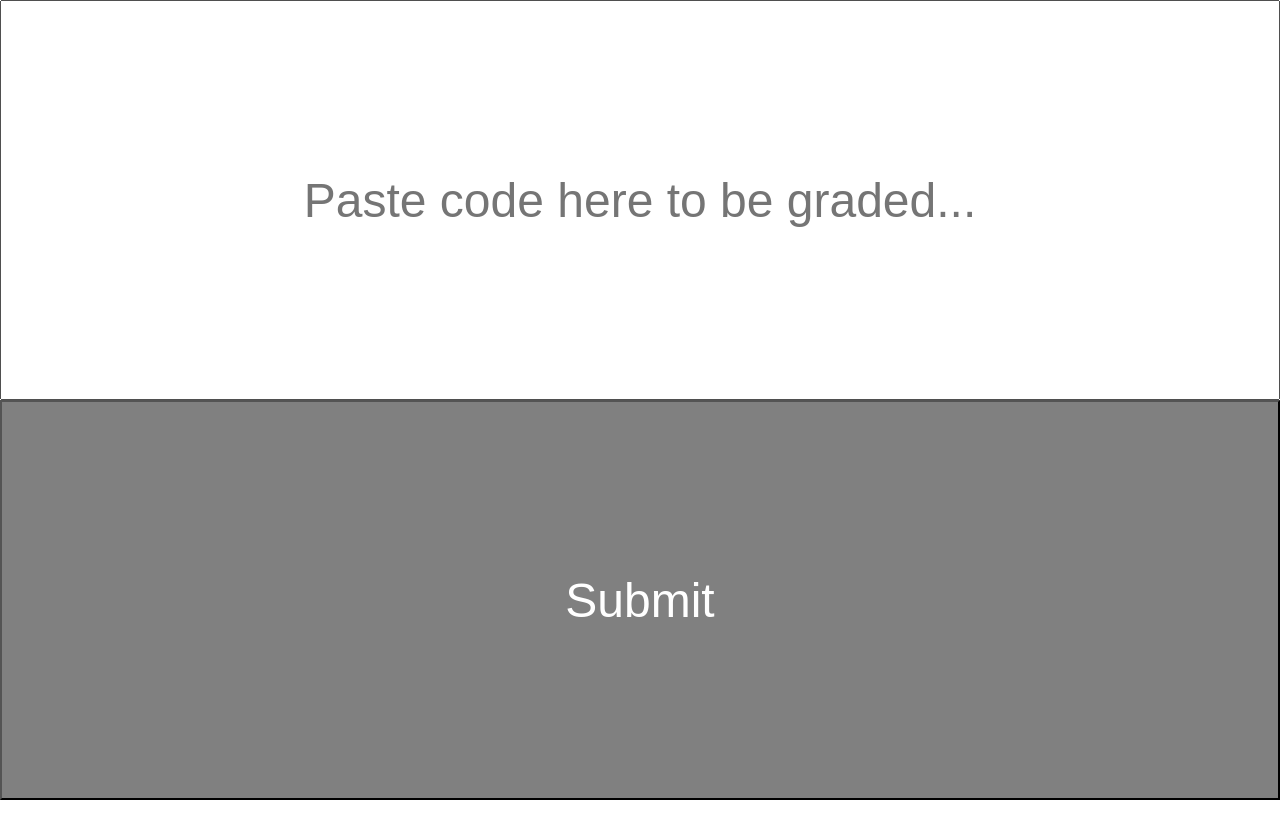
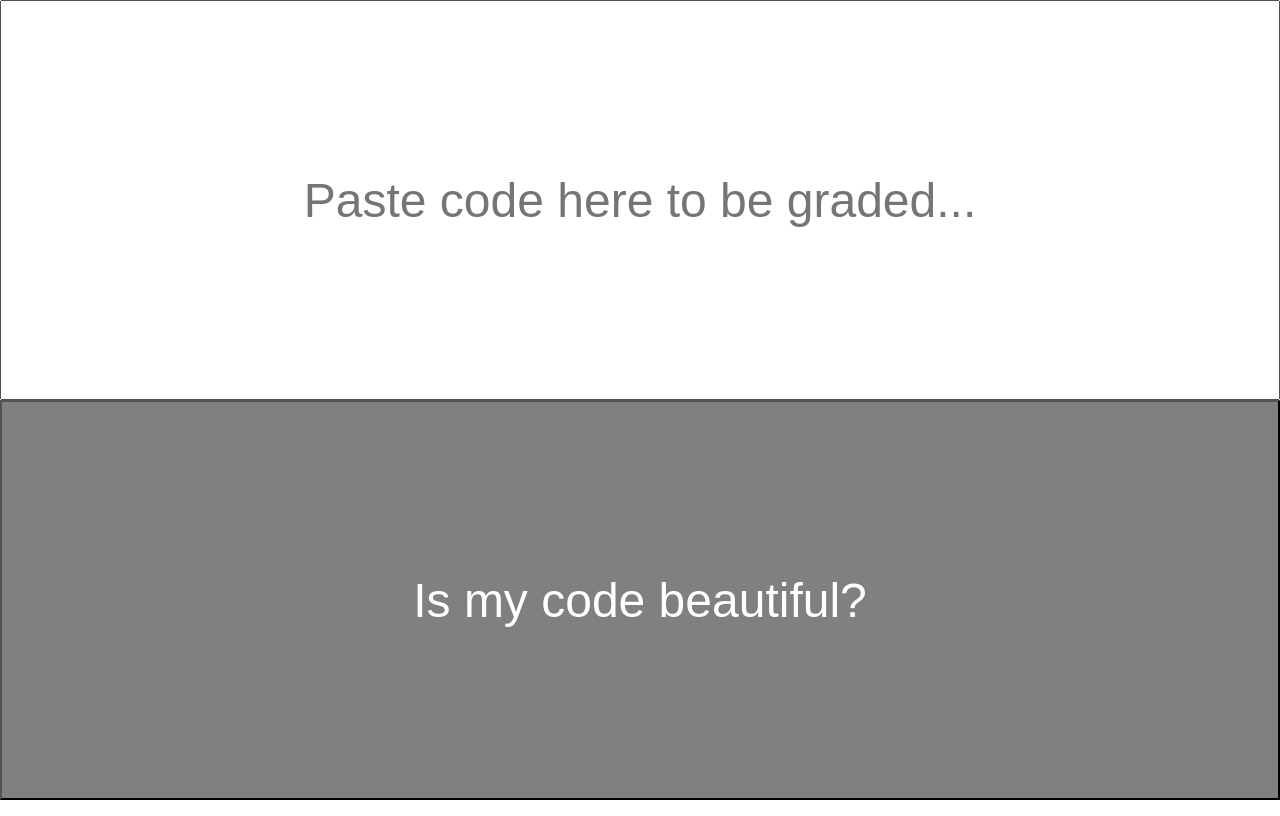
Before and after one commit to ismycodebeautiful/ismycodebeautiful.github.io, a plain HTML site: page index.html in a window 1280 px wide. Drawn offline with Linux system fonts and the light colour scheme.

Commit message:
Improve submit button substantially

```diff
--- a/index.html
+++ b/index.html
@@ -14,12 +14,13 @@ body {
 #submit {
   background: grey;
   color: white;
+  cursor: pointer;
 }
 </style>
 </head>
 <body>
   <form action="submit">
     <input id="textInput" type="text" placeholder="Paste code here to be graded..." />
-    <input type="submit" id="submit" />
+    <input type="submit" id="submit" value="Is my code beautiful?" />
   </form>
 </body>
```
